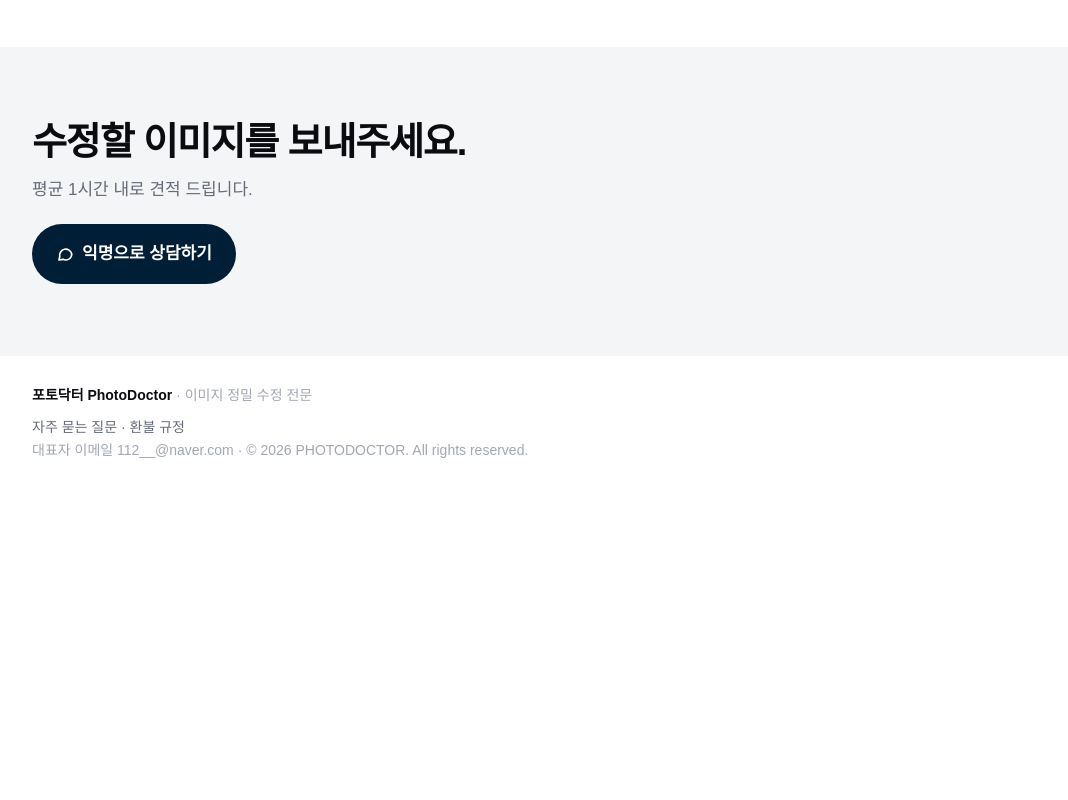
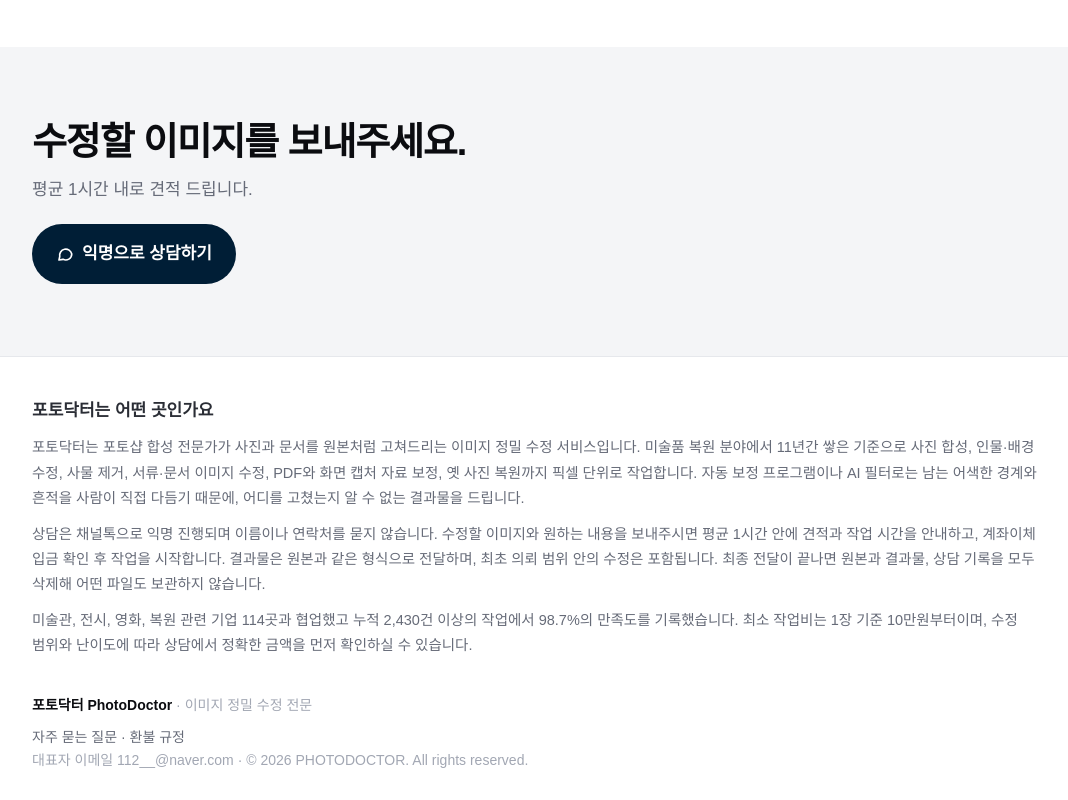
Before and after one commit to wooramsol/photodoctor, a plain HTML site: page index.html in a window 1280 px wide. Shown: the part 7147-7947 px from the top of the page, without its empty margins (100-1168 px from the left). Before the commit the page ends 7637 px from the top, so only its background shows below. Drawn offline with Linux system fonts and the light colour scheme; a web font is replaced by a local one.

Commit message:
auto: 2026-09-27 19:50

```diff
--- a/css/style.css
+++ b/css/style.css
@@ -206,6 +206,12 @@ button { font: inherit; cursor: pointer; color: inherit; background: none; borde
 .final p { color: var(--muted); margin-top: 10px; font-size: 17px; }
 .final .btn { margin-top: 20px; width: 100%; }
 
+/* ---------- About (SEO text) ---------- */
+.about { padding: 40px 0 8px; border-top: 1px solid var(--line); }
+.about__title { font-size: 17px; font-weight: 800; color: var(--ink-2); margin-bottom: 10px; }
+.about p { font-size: 14.5px; line-height: 1.75; color: var(--muted); }
+.about p + p { margin-top: 10px; }
+
 /* ---------- Footer ---------- */
 .ft { padding: 28px 0; font-size: 14px; color: var(--faint); }
 .ft__links { display: flex; gap: 16px; margin-top: 8px; }
--- a/index.html
+++ b/index.html
@@ -23,7 +23,9 @@
   <meta property="og:image:width" content="500">
   <meta property="og:image:height" content="500">
   <meta property="og:locale" content="ko_KR">
+  <meta property="og:image:alt" content="포토닥터 로고">
   <meta name="twitter:card" content="summary">
+  <meta name="author" content="포토닥터">
 
   <link rel="icon" type="image/png" sizes="180x180" href="img/favicon-a.png">
   <link rel="apple-touch-icon" href="img/favicon-a.png">
@@ -34,6 +36,7 @@
   <link rel="preload" as="image" href="img/ba/main-before.webp">
   <script type="application/ld+json">
   {"@context":"https://schema.org","@graph":[
+    {"@type":"WebSite","name":"포토닥터","alternateName":"PhotoDoctor","url":"https://photodoctor.kr/","inLanguage":"ko"},
     {"@type":"ProfessionalService","name":"포토닥터","alternateName":"PhotoDoctor","url":"https://photodoctor.kr/","image":"https://photodoctor.kr/img/og-image.png",
      "description":"포토샵 합성 전문가가 모든 사진/문서 고쳐드립니다. 11년 경력 미술품 복원 전문가의 픽셀 단위 정밀 수정. 익명 상담, 작업 후 파일 즉시 삭제.",
      "email":"112__@naver.com","areaServed":"KR","priceRange":"₩100,000~",
@@ -234,6 +237,15 @@
     </section>
   </main>
 
+  <section class="about" aria-label="포토닥터 소개">
+    <div class="wrap">
+      <h2 class="about__title">포토닥터는 어떤 곳인가요</h2>
+      <p>포토닥터는 포토샵 합성 전문가가 사진과 문서를 원본처럼 고쳐드리는 이미지 정밀 수정 서비스입니다. 미술품 복원 분야에서 11년간 쌓은 기준으로 사진 합성, 인물·배경 수정, 사물 제거, 서류·문서 이미지 수정, PDF와 화면 캡처 자료 보정, 옛 사진 복원까지 픽셀 단위로 작업합니다. 자동 보정 프로그램이나 AI 필터로는 남는 어색한 경계와 흔적을 사람이 직접 다듬기 때문에, 어디를 고쳤는지 알 수 없는 결과물을 드립니다.</p>
+      <p>상담은 채널톡으로 익명 진행되며 이름이나 연락처를 묻지 않습니다. 수정할 이미지와 원하는 내용을 보내주시면 평균 1시간 안에 견적과 작업 시간을 안내하고, 계좌이체 입금 확인 후 작업을 시작합니다. 결과물은 원본과 같은 형식으로 전달하며, 최초 의뢰 범위 안의 수정은 포함됩니다. 최종 전달이 끝나면 원본과 결과물, 상담 기록을 모두 삭제해 어떤 파일도 보관하지 않습니다.</p>
+      <p>미술관, 전시, 영화, 복원 관련 기업 114곳과 협업했고 누적 2,430건 이상의 작업에서 98.7%의 만족도를 기록했습니다. 최소 작업비는 1장 기준 10만원부터이며, 수정 범위와 난이도에 따라 상담에서 정확한 금액을 먼저 확인하실 수 있습니다.</p>
+    </div>
+  </section>
+
   <footer class="ft">
     <div class="wrap">
       <p><b style="color:#0b0c10">포토닥터 PhotoDoctor</b> · 이미지 정밀 수정 전문</p>
```
